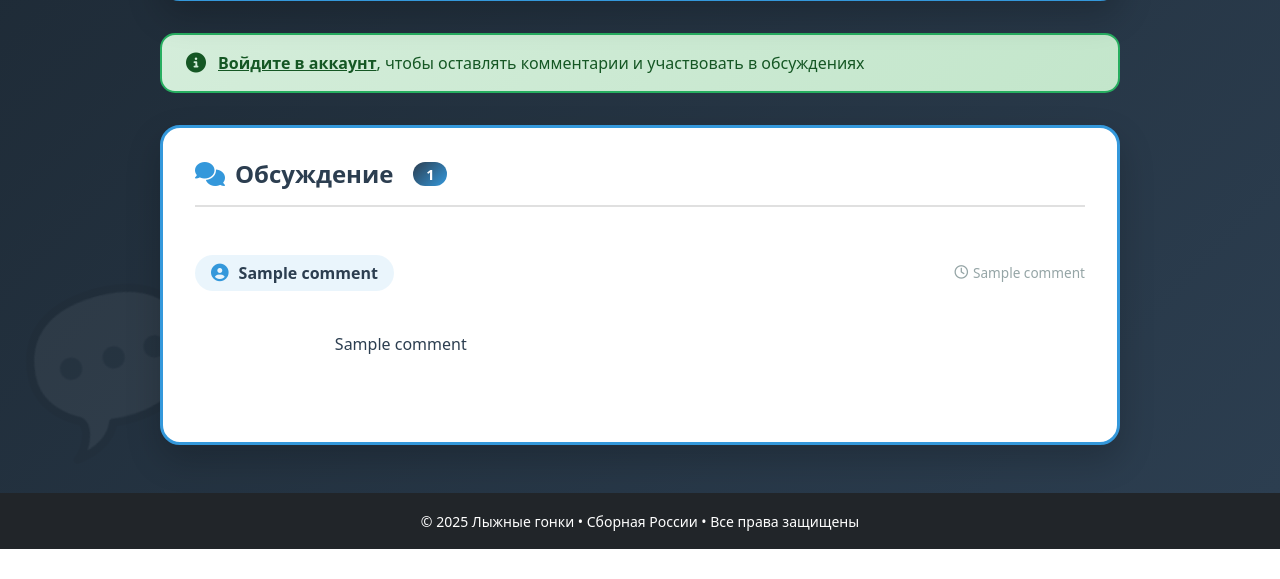
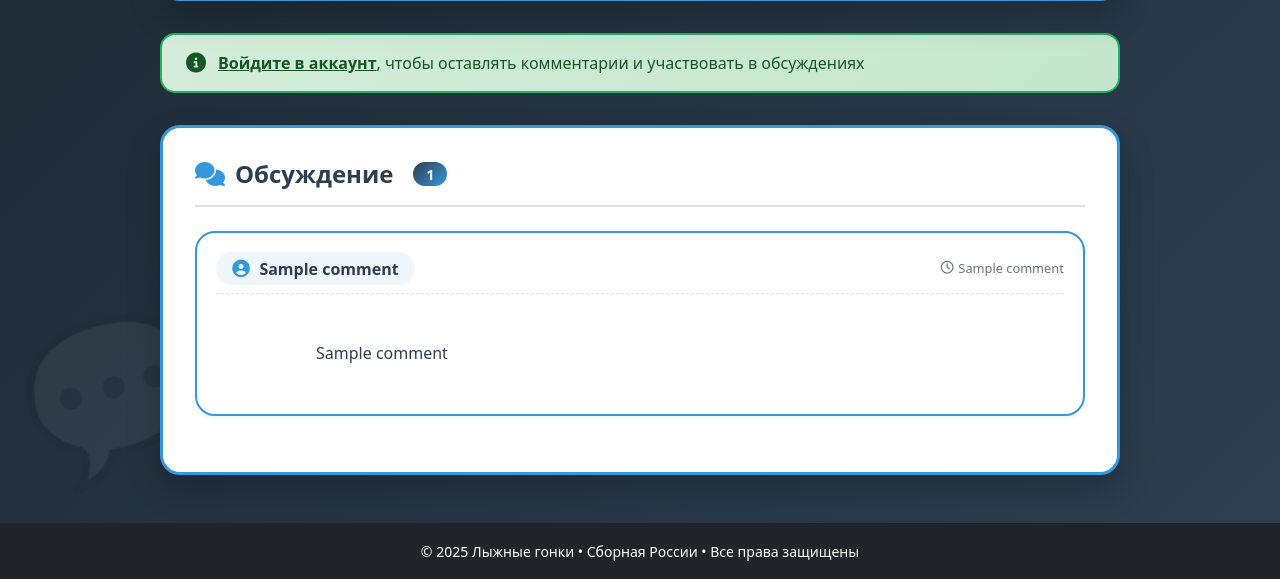
Before and after one commit to Artem-ops700/Project, a Python web app: template templates/event_comments.html in a window 1280 px wide. Shown: the part 720-1299 px from the top of the page. Before the commit the page ends 1269 px from the top, so only its background shows below. Run offline with Jinja, Linux system fonts and the light colour scheme; the template is opened without the code that fills it: most values are stand-ins (such as "Sample title", 1, 10 or a date in 2020).

Commit message:
до динамичных данных

```diff
--- a/run.py
+++ b/run.py
@@ -1780,4 +1780,4 @@ if __name__ == '__main__':
     print("📅 Соревнования (динамические): http://127.0.0.1:5010/events.html")
     print("=" * 60)
 
-    app.run(debug=True, port=5010)
+    app.run(debug=True, port
--- a/templates/event_comments.html
+++ b/templates/event_comments.html
@@ -328,82 +328,94 @@
         margin-left: 10px;
     }
 
+    /* Каждый комментарий — красивая синяя обводка */
     .comment-item {
-        border-bottom: 1px solid #e0e0e0;
-        padding: 1.5rem 0;
+        margin-bottom: 1.5rem;
+        padding: 1.2rem;
+        background: #ffffff;
+        border-radius: 20px;
+        border: 2px solid #3498db;
         transition: all 0.3s ease;
-        animation: fadeIn 0.5s ease-out;
+        position: relative;
+        box-shadow: 0 2px 5px rgba(0,0,0,0.05);
     }
 
-    .comment-item:last-child {
-        border-bottom: none;
+    /* Эффект при наведении — усиление обводки и тени */
+    .comment-item:hover {
+        border-color: #e74c3c;
+        transform: translateY(-3px);
+        box-shadow: 0 12px 25px rgba(52,152,219,0.2);
     }
 
-    .comment-item:hover {
-        transform: translateX(5px);
-        background: rgba(52,152,219,0.02);
-        padding-left: 1rem;
+    /* Разделитель между комментариями (тонкая линия) */
+    .comment-item:not(:last-child) {
+        margin-bottom: 1.8rem;
+        position: relative;
     }
 
-    @keyframes fadeIn {
-        from {
-            opacity: 0;
-            transform: translateY(10px);
-        }
-        to {
-            opacity: 1;
-            transform: translateY(0);
-        }
+    .comment-item:not(:last-child)::after {
+        content: '';
+        position: absolute;
+        bottom: -0.9rem;
+        left: 10%;
+        width: 80%;
+        height: 1px;
+        background: linear-gradient(90deg, transparent, #3498db, #e74c3c, #3498db, transparent);
     }
 
+    /* Заголовок комментария */
     .comment-header {
         display: flex;
         justify-content: space-between;
         align-items: center;
+        flex-wrap: wrap;
+        gap: 0.8rem;
         margin-bottom: 0.8rem;
-        flex-wrap: wrap;
-        gap: 0.5rem;
+        padding-bottom: 0.5rem;
+        border-bottom: 1px dashed #e0e0e0;
     }
 
     .comment-author {
+        display: flex;
+        align-items: center;
+        gap: 0.6rem;
         font-weight: 700;
         color: var(--primary);
-        display: flex;
-        align-items: center;
-        gap: 10px;
-        background: rgba(52,152,219,0.1);
-        padding: 0.4rem 1rem;
-        border-radius: 50px;
+        background: rgba(52,152,219,0.08);
+        padding: 0.3rem 1rem;
+        border-radius: 40px;
     }
 
     .comment-author i {
+        font-size: 1.1rem;
         color: var(--secondary);
-        font-size: 1.1rem;
     }
 
     .comment-date {
-        color: #95a5a6;
-        font-size: 0.85rem;
+        font-size: 0.8rem;
+        color: #6c757d;
         display: flex;
         align-items: center;
-        gap: 5px;
+        gap: 0.3rem;
     }
 
     .comment-text {
         color: #2c3e50;
-        line-height: 1.7;
+        line-height: 1.6;
+        padding: 0.5rem 0 0.2rem 0;
         white-space: pre-wrap;
-        padding-left: 2.5rem;
-        font-size: 1rem;
+        word-break: break-word;
     }
 
+    /* Сообщение об отсутствии комментариев */
     .no-comments {
         text-align: center;
         padding: 3rem 2rem;
         color: #7f8c8d;
         font-style: italic;
-        background: linear-gradient(135deg, #f8fafc, #e9ecef);
+        background: #f8fafc;
         border-radius: 15px;
+        border: 2px dashed #3498db;
     }
 
     .no-comments i {
@@ -435,22 +447,6 @@
 
     .alert-info a:hover {
         color: #0c4b1a;
-    }
-
-    /* Анимация появления карточек */
-    @keyframes cardAppear {
-        from {
-            opacity: 0;
-            transform: translateY(30px);
-        }
-        to {
-            opacity: 1;
-            transform: translateY(0);
-        }
-    }
-
-    .event-header, .comment-form, .comments-list {
-        animation: cardAppear 0.6s ease-out;
     }
 
     /* Адаптивность */
```
Also changed, not shown: other parts of templates/event_comments.html (+4 -40 lines), templates/index.html (+46 -2 lines), users.db, 1 other file.
